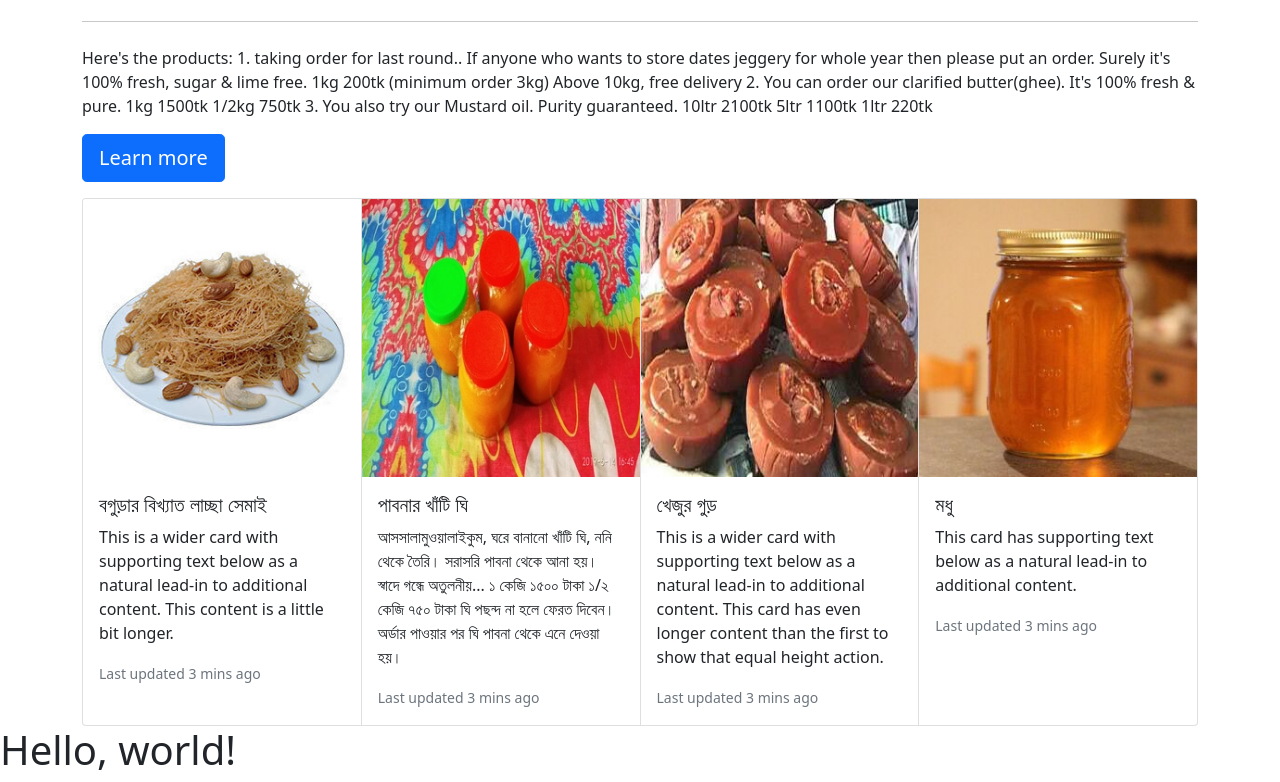
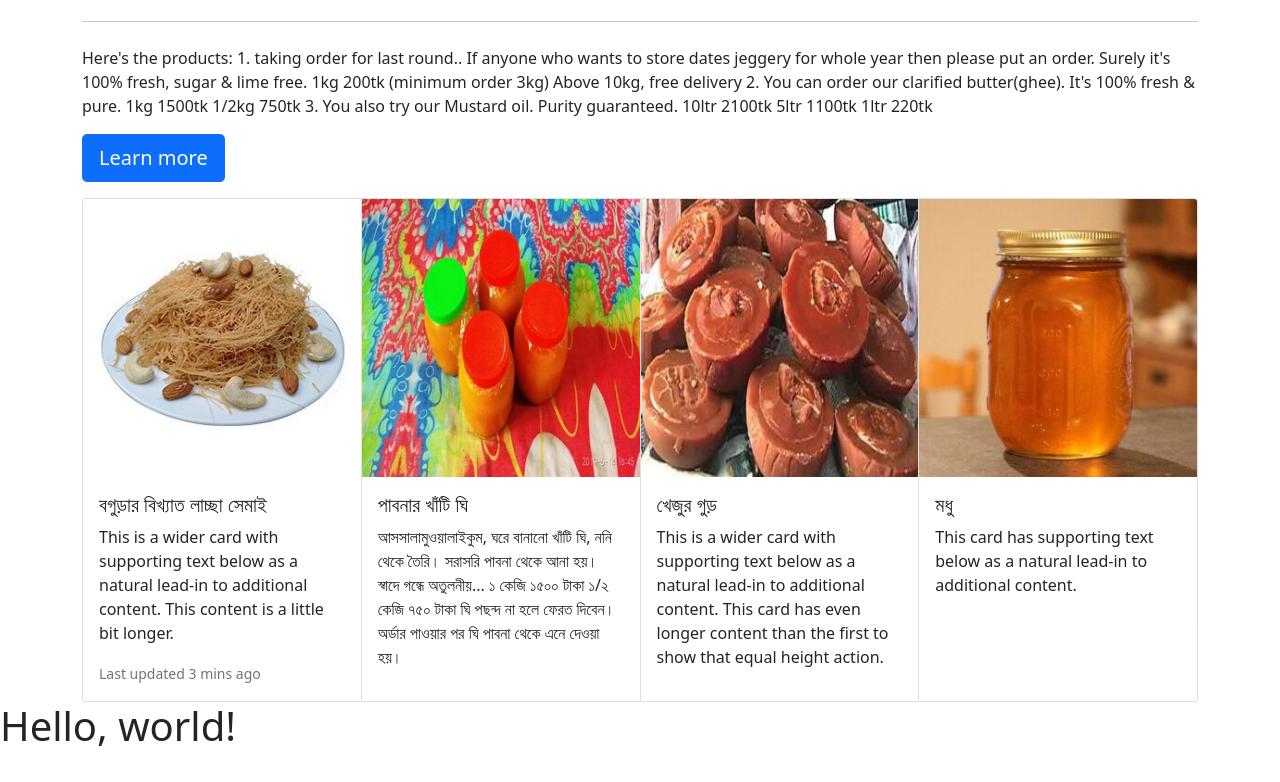
Before and after one commit to TorongoMuktadin/new, a plain HTML site: page index.html in a window 1280 px wide. Shown: the part 1154-1936 px from the top of the page. After the commit the page ends 1912 px from the top, so only its background shows below. Drawn offline with nearby package versions, Linux system fonts and the light colour scheme.

Commit message:
Update index.html

```diff
--- a/index.html
+++ b/index.html
@@ -114,7 +114,7 @@ Above 10kg, free delivery
 ১/২ কেজি ৭৫০ টাকা
 ঘি পছন্দ না হলে ফেরত দিবেন।
 অর্ডার পাওয়ার পর ঘি পাবনা থেকে এনে দেওয়া হয়।</p>
-      <p class="card-text"><small class="text-muted">Last updated 3 mins ago</small></p>
+      <p class="card-text"><small class="text-muted"></small></p>
     </div>
   </div>
   <div class="card">
@@ -122,7 +122,7 @@ Above 10kg, free delivery
     <div class="card-body">
       <h5 class="card-title">খেজুর গুড়</h5>
       <p class="card-text">This is a wider card with supporting text below as a natural lead-in to additional content. This card has even longer content than the first to show that equal height action.</p>
-      <p class="card-text"><small class="text-muted">Last updated 3 mins ago</small></p>
+      <p class="card-text"><small class="text-muted"></small></p>
     </div>
     </div>
   <div class="card">
@@ -130,7 +130,7 @@ Above 10kg, free delivery
     <div class="card-body">
       <h5 class="card-title">মধু</h5>
       <p class="card-text">This card has supporting text below as a natural lead-in to additional content.</p>
-      <p class="card-text"><small class="text-muted">Last updated 3 mins ago</small></p>
+      <p class="card-text"><small class="text-muted"></small></p>
     </div>
   </div>
 </div>
```
